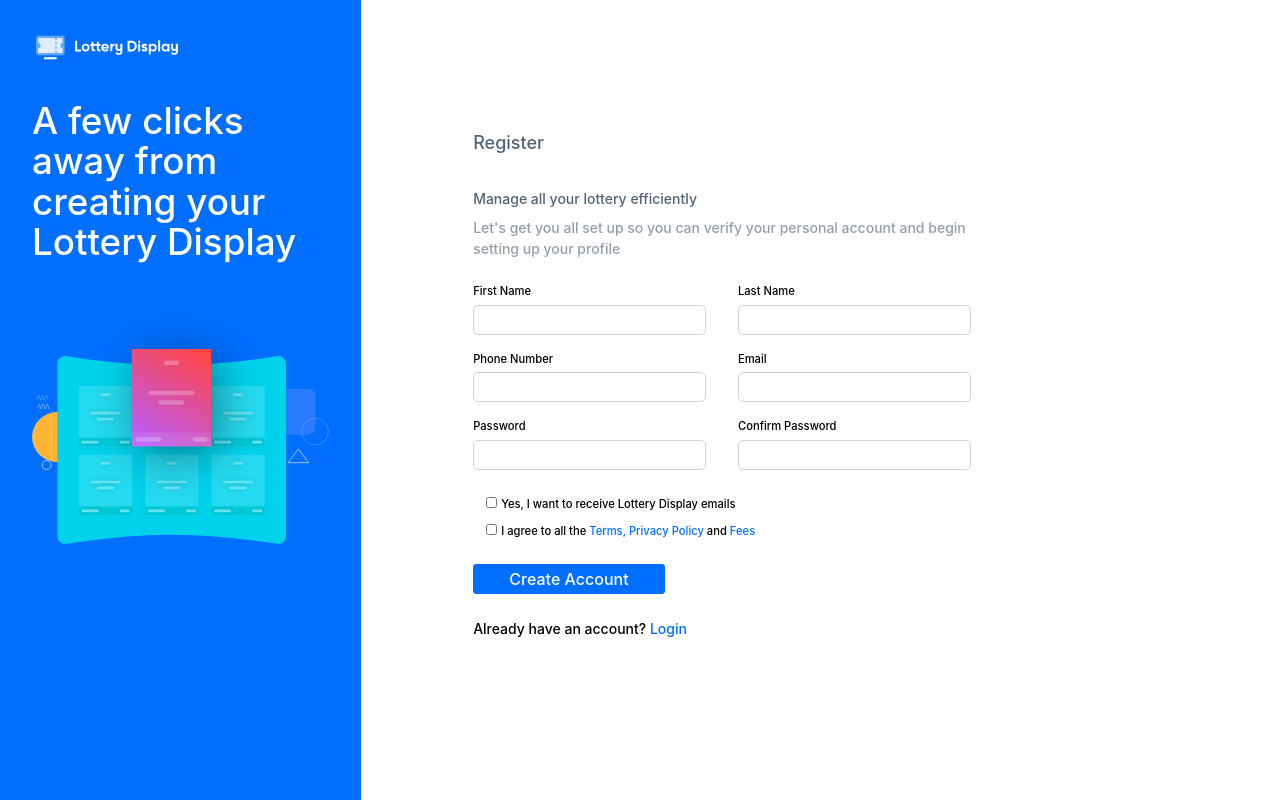
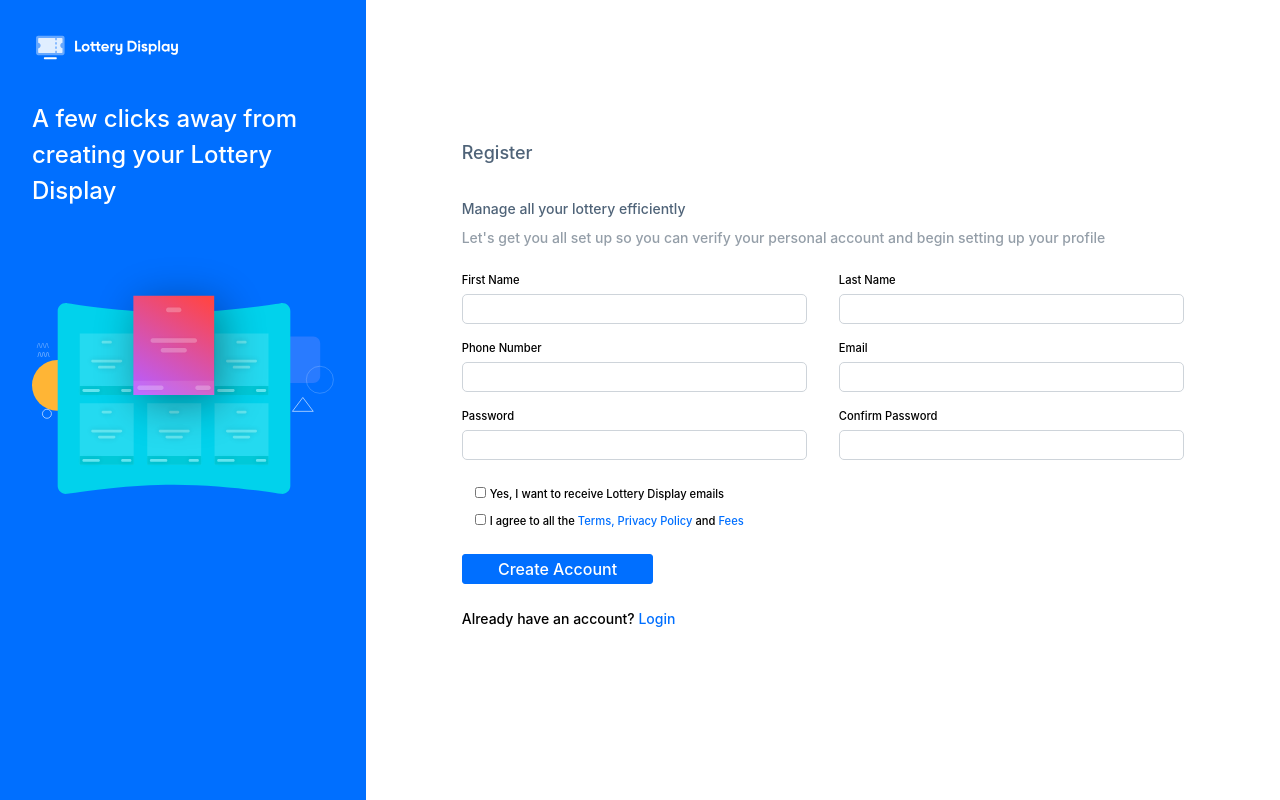
Before and after one commit to bogadeji/lotterydisplay, a React (Create React App) app: page /auth/signup in a window 1280 px wide. Built offline with nearby package versions, Linux system fonts and the light colour scheme.

Commit message:
Make login and signup forms responsive

```diff
--- a/src/Pages/Authorization/Authorization.css
+++ b/src/Pages/Authorization/Authorization.css
@@ -2,7 +2,8 @@
 .authorization.grid {
     min-height: 100vh;
     display: grid;
-     grid-template-columns: 2fr 5fr;
+    grid-template-columns: 2fr 5fr;
+    gap: 0;
 
 }
 
@@ -15,6 +16,9 @@
 
     .logo {
         width: 150px
+    }
+    .authorization.grid .description {
+        font-size: var(--fs-500);
     }
     .routes {
         margin: auto 6rem;
@@ -56,19 +60,35 @@
         font-size: var(--fs-200);
         margin-top: 5px;
     }
+    @media (max-width: 760px) {
+        .authorization.grid .description {
+            font-size: var(--fs-400);
+        }
+        .routes {
+            margin: 4rem 2rem;
+        }
+    }
     @media (max-width: 390px) {
         .authorization.grid {
             min-height: 100vh;
             display: grid;
-             grid-template-columns: 1fr;
+            grid-template-columns: 1fr;
 
         }
         .authorization-page {
+            background-color: hsl(var(--clr-white));
+        }
+
+        .authorization-page > p,
+        .authorization-page > img {
             display: none;
         }
 
         .desktop-logo {
-            /* display: none */
+            display: none
+        }
+        .mobile-logo {
+            margin-top: 0
         }
     }
     @media (min-width: 391px) {
@@ -76,3 +96,8 @@
             display: none
         }
     }
+    @media (max-width: 760px) {
+        .grid.input-grid {
+            grid-template-columns: 1fr;
+        }
+    }
--- a/src/Pages/Authorization/Authorization.js
+++ b/src/Pages/Authorization/Authorization.js
@@ -10,12 +10,14 @@ function Authorization() {
     return (
         <div className="authorization grid">
             <div className="authorization-page flow">
-                <div className="logo"><a href="/home"><img src="/logo2.svg" alt="" /></a></div>
-                <p className="fs-700">A few clicks away from creating your Lottery Display</p>
+
+                <div className="logo desktop-logo"><a href="/home"><img src="/logo2.svg" alt="" /></a></div>
+                <div className="logo mobile-logo"><a href="/home"><img src="/logo.svg" alt="" /></a></div>
+
+                <p className="description">A few clicks away from creating your Lottery Display</p>
                 <img src="/assets/hero.svg" alt="" />
             </div>
             <div className="routes">
-            <div className="logo mobile-logo"><a href="/home"><img src="/logo.svg" alt="" /></a></div>
                 <Routes>
                     <Route path="/login" element={<Login />} />
                     <Route path="/signup" element={<Signup />}/>
--- a/src/Pages/Authorization/Login.css
+++ b/src/Pages/Authorization/Login.css
@@ -17,3 +17,16 @@
     margin: 2rem 0;
     font-size: var(--fs-200);
 }
+
+@media (max-width: 1024px) {
+    .login-page {
+        width: 70%;
+        /* --flow-space: 6rem; */
+    }
+}
+@media (max-width: 760px) {
+    .login-page {
+        width: 100%;
+        /* --flow-space: 6rem; */
+    }
+}
--- a/src/Pages/Authorization/Signup.css
+++ b/src/Pages/Authorization/Signup.css
@@ -1,5 +1,5 @@
 .signup-page {
-    width: 70%;
+    /* width: 90%; */
 }
 .signup-page .terms {
     font-size: var(--fs-100);
```
